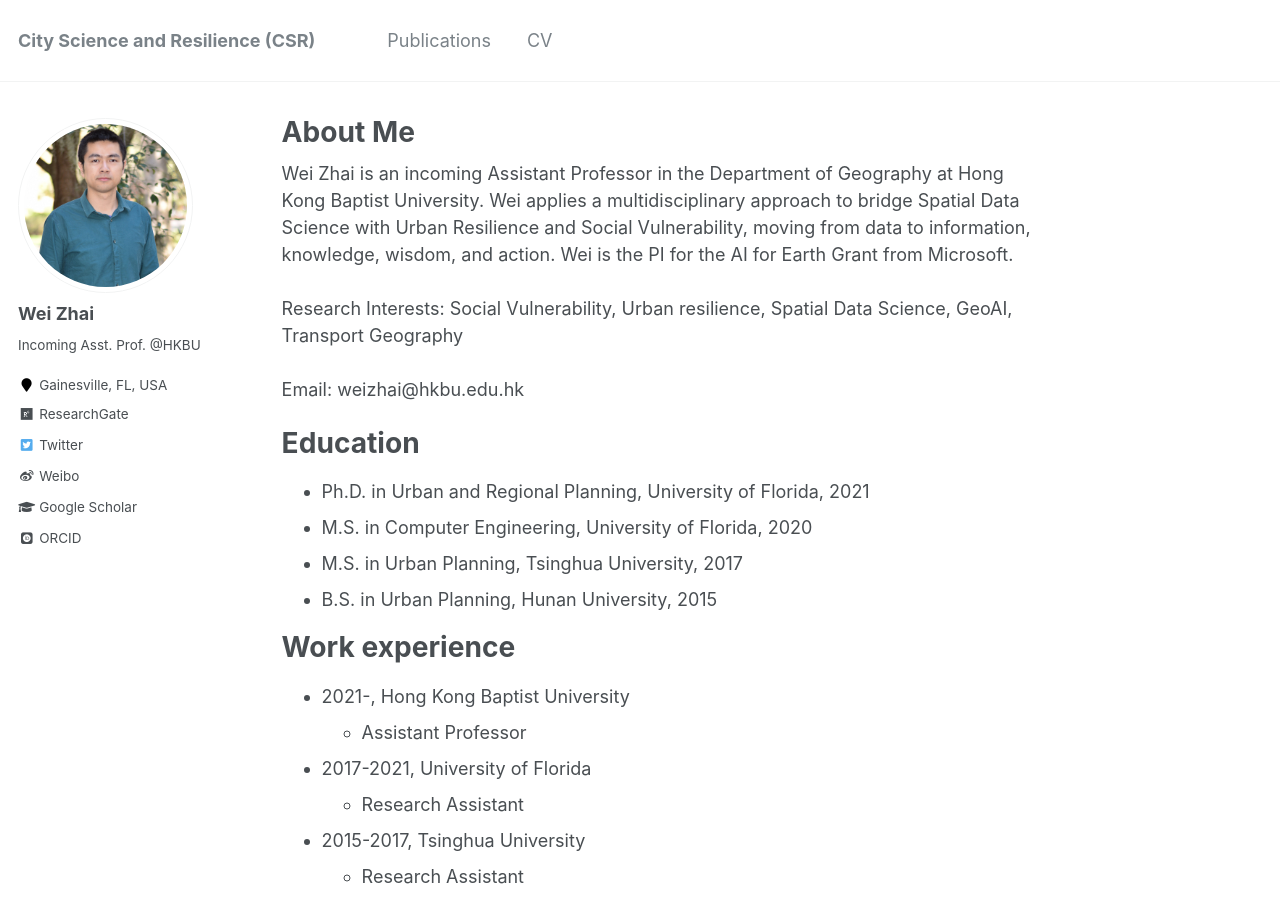
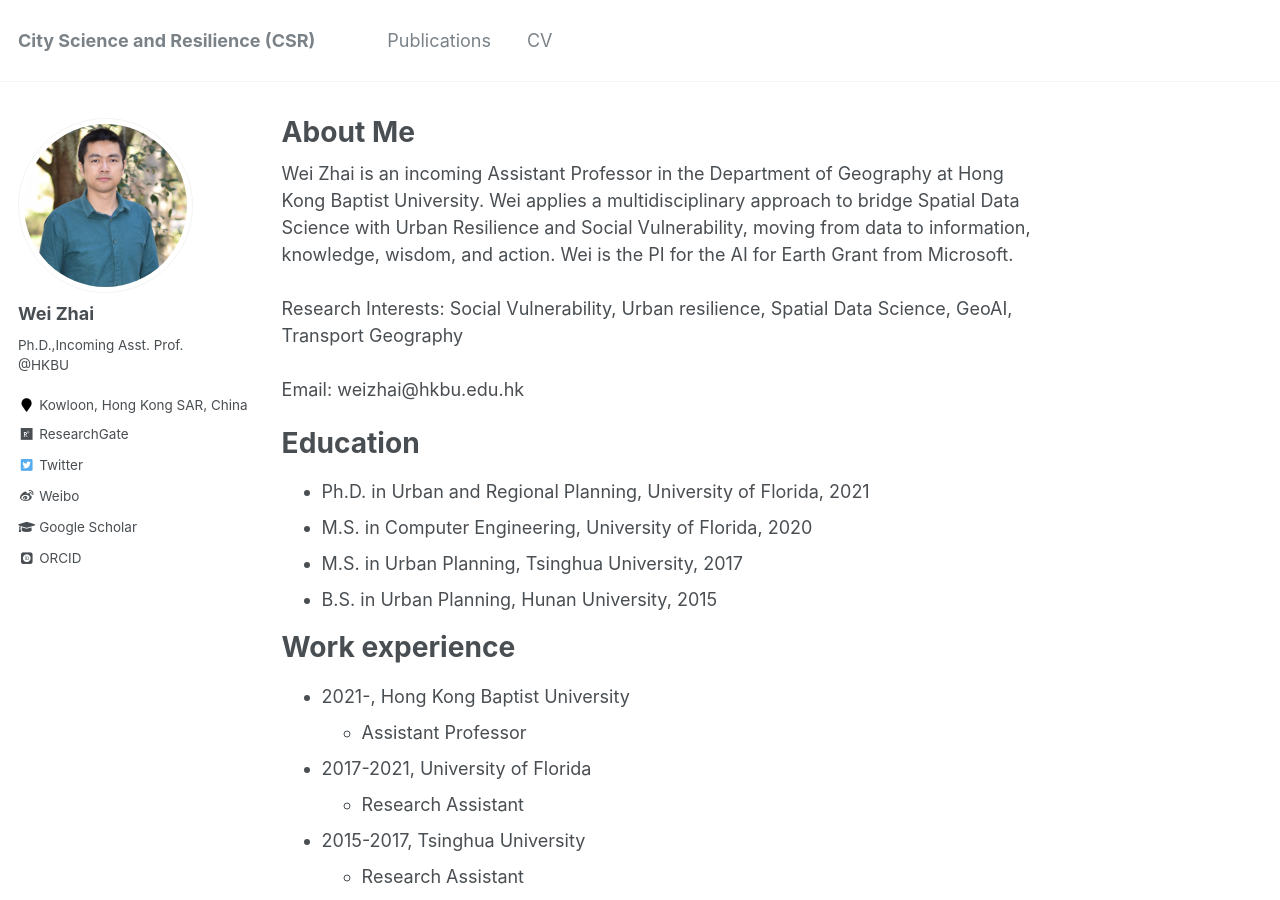
Before and after one commit to skywalkerzhai/weizhai.github.io, a Jekyll site: the page built from _pages/about.md, in a window 1280 px wide and 900 px high. Built offline with Jekyll 4.4.1, drawn with Linux system fonts in a browser that asks for light colours; some web fonts are replaced.

Commit message:
Update _config.yml

```diff
--- a/_config.yml
+++ b/_config.yml
@@ -10,7 +10,7 @@ locale                   : "en-US"
 title                    : "City Science and Resilience (CSR)"
 title_separator          : "-"
 name                     : &name "Wei Zhai"
-description              : &description "Incoming Asst. Prof. @HKBU"
+description              : &description "Ph.D., Incoming Asst. Prof. @HKBU"
 url                      : https://skywalkerzhai.github.io/weizhai.github.io/ # the base hostname & protocol for your site e.g. "https://mmistakes.github.io"
 baseurl                  : "" # the subpath of your site, e.g. "/blog"
 repository               : "skywalkerzhai/weizhai.github.io"
@@ -82,8 +82,8 @@ analytics:
 author:
   name             : "Wei Zhai"
   avatar           : "weizhai.jpg"
-  bio              : "Incoming Asst. Prof. @HKBU"
-  location         : "Gainesville, FL, USA"
+  bio              : "Ph.D.,Incoming Asst. Prof. @HKBU"
+  location         : "Kowloon, Hong Kong SAR, China"
   employer         :
   googlescholar    : "https://scholar.google.com/citations?hl=en&user=Vz8kG8IAAAAJ&view_op=list_works&sortby=pubdate"
   email            :
```
